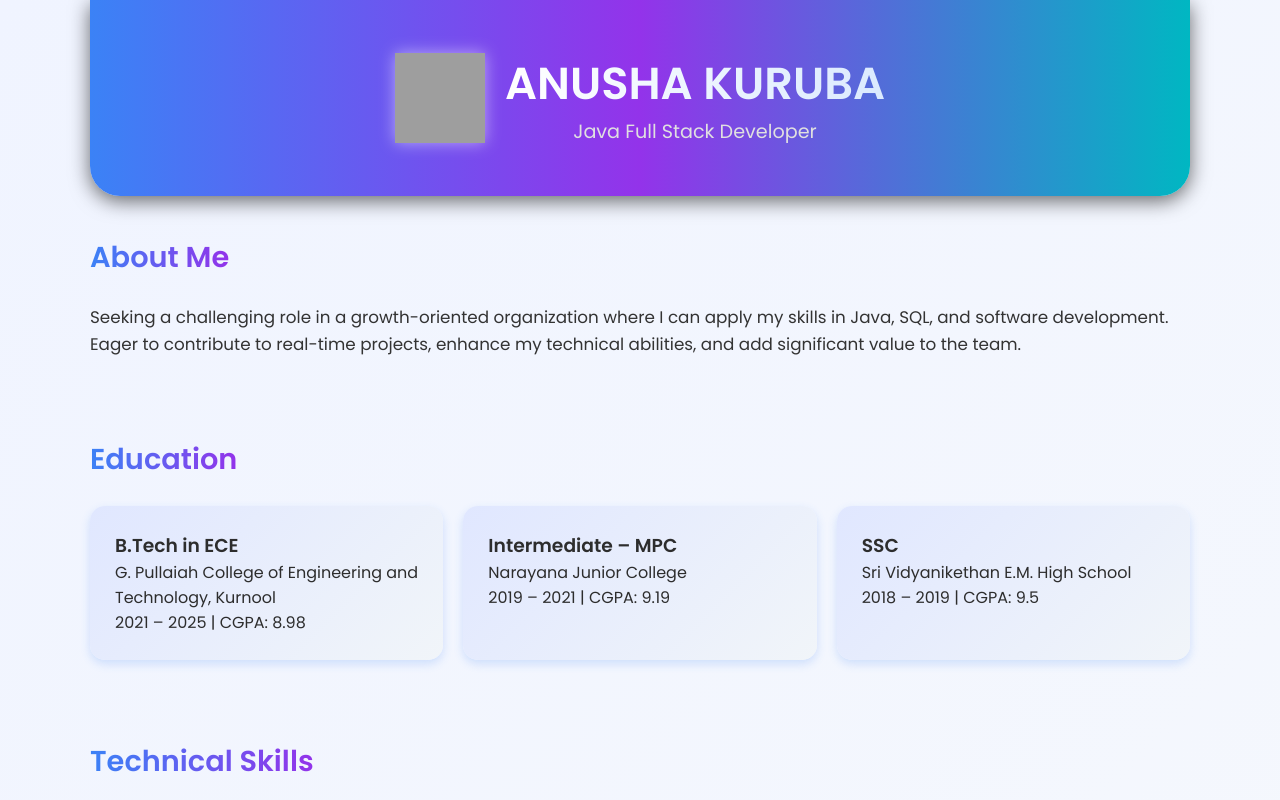
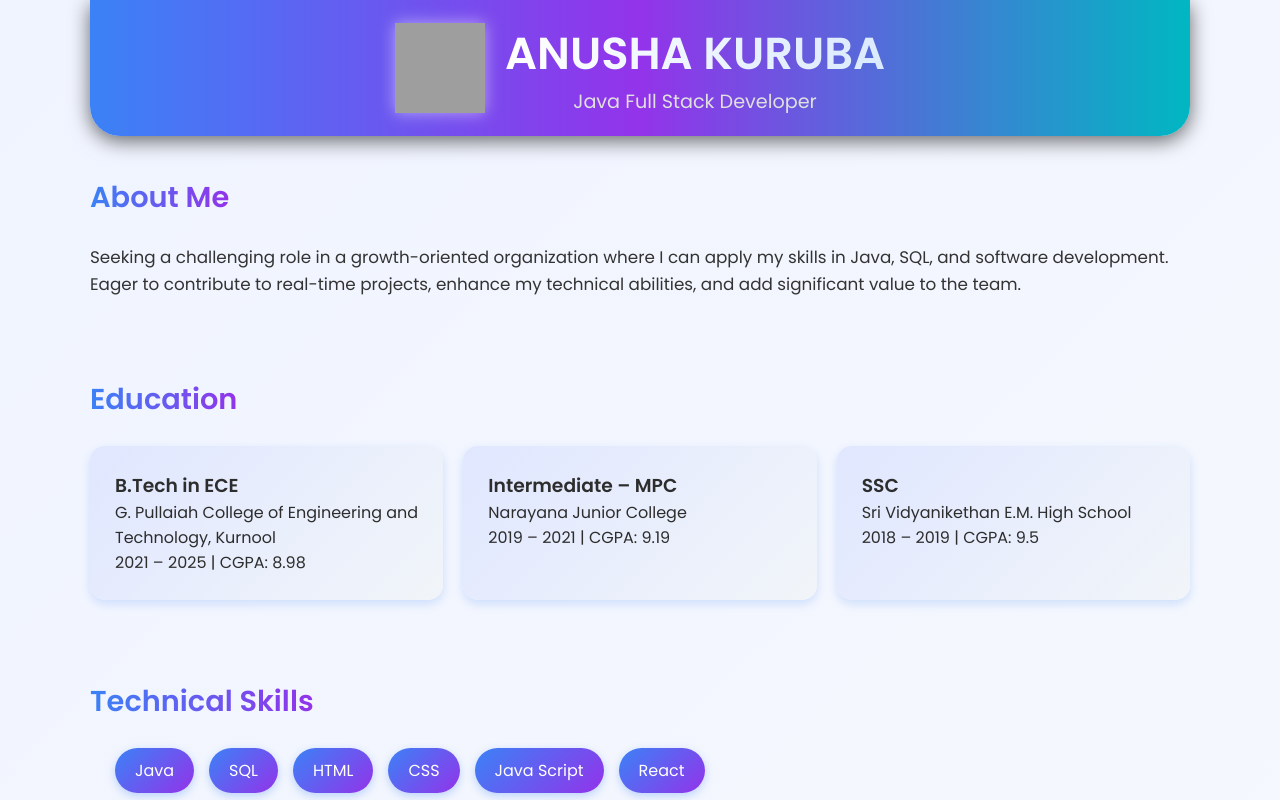
Before and after one commit to kurubaanusha11/resume, a plain HTML site: page index.html in a window 1280 px wide. Shown: the top 800 px of the page. Drawn offline with Linux system fonts and the light colour scheme; grey boxes are pictures that could not be loaded.

Commit message:
Update Untitled-2.css

```diff
--- a/Untitled-2.css
+++ b/Untitled-2.css
@@ -25,7 +25,7 @@ body {
   background: linear-gradient(90deg, #3B82F6, #9333EA, #00B7C2);
   color: white;
   text-align: center;
-  padding: 50px 0;
+  padding: 20px 0;
   border-radius: 0 0 30px 30px;
   box-shadow: 0 5px 20px rgba(0, 0, 0, 0.585);
 }
```
